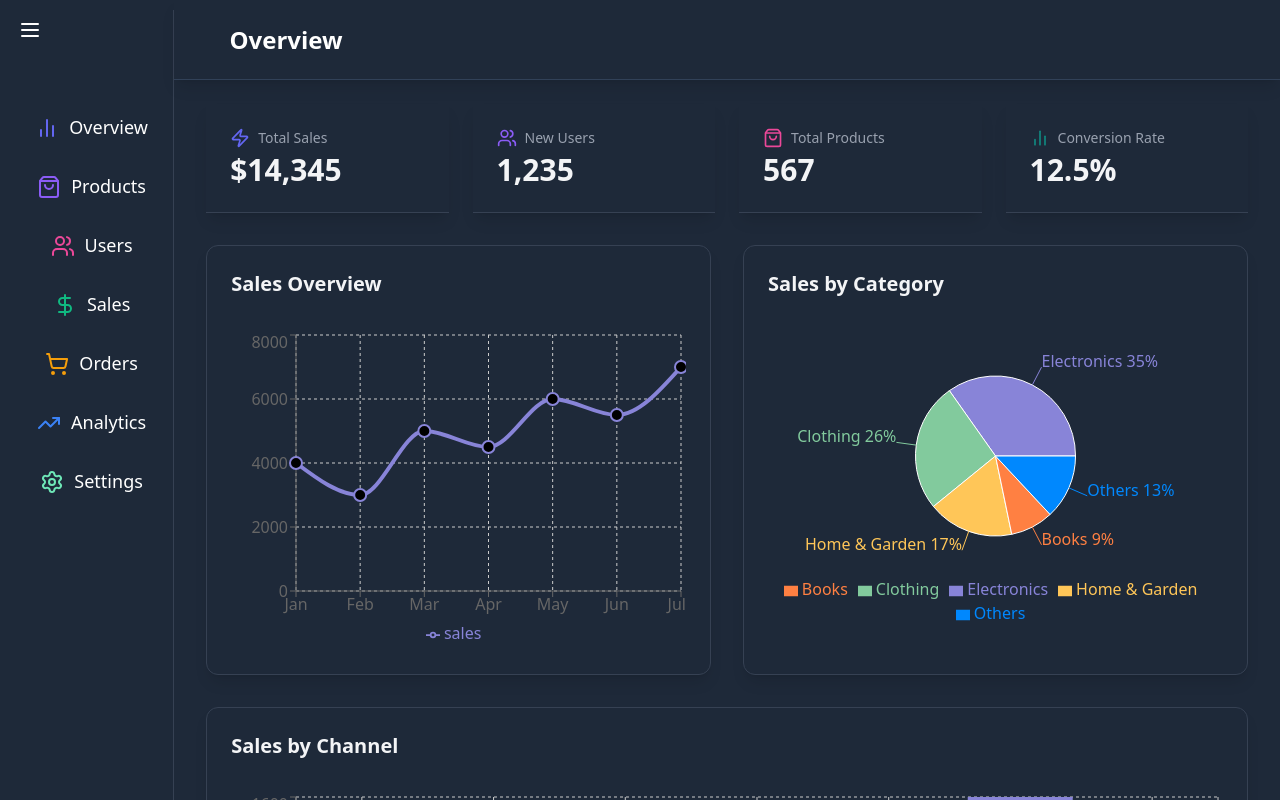
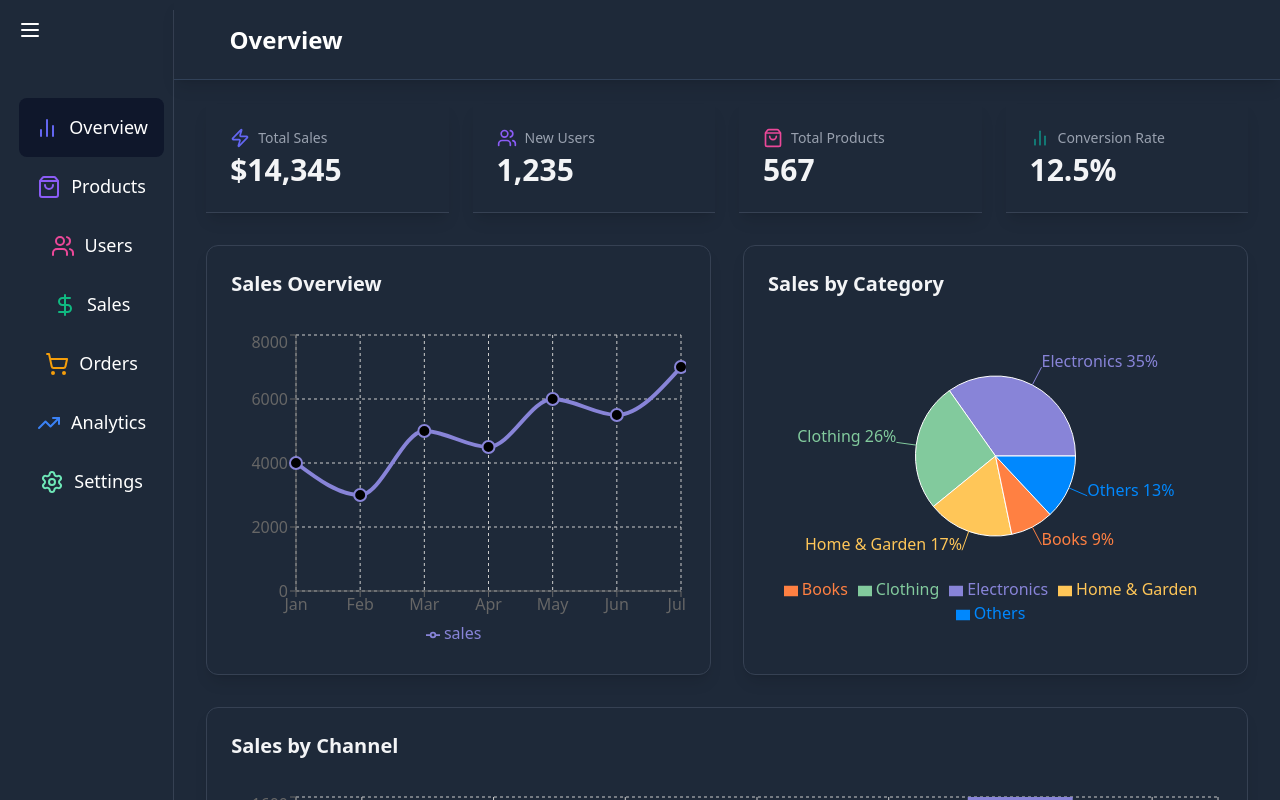
Before and after one commit to Bigbilly-github/Dashboard, a React (Vite) app: page / in a window 1280 px wide. Shown: the top 800 px of the page. Built offline with nearby package versions, Linux system fonts and the light colour scheme.

Commit message:
adding interaction to the navlinks in the sidebar so once one of them is clicked upon, it has a styling that reminds the user what page he or she is on

```diff
--- a/src/components/global/sidebar.jsx
+++ b/src/components/global/sidebar.jsx
@@ -1,7 +1,7 @@
 import { BarChart2, Bus, DollarSign, Menu, Settings, ShoppingBag, ShoppingCart, Train, TrendingUp, Users } from "lucide-react"
 import { useState } from "react"
 import { AnimatePresence, motion } from "framer-motion";
-import { Link } from "react-router-dom";
+import { NavLink } from "react-router-dom";
 
 
 
@@ -35,7 +35,9 @@ function Sidebar (){
                    <nav className="flex-grow mt-8 flex flex-col items-center ">
                                        {
                             SidebarItems.map((links,index)=>(
-                   <Link to={links.href}>  <motion.div key={index} whileHover={{scale: 1.1}} className={`flex  cursor-pointer items-center gap-[10px] p-4 justify-center transition-colors rounded-lg hover:bg-slate-900`}>
+                   <NavLink to={links.href} className={({ isActive }) =>`
+                   ${ isActive ? "bg-slate-900 rounded-lg" : ""
+                  }`}>  <motion.div key={index} whileHover={{scale: 1.1}} className={`flex  cursor-pointer items-center gap-[10px] p-4 justify-center transition-colors rounded-lg hover:bg-slate-900`}>
                               <links.icon size={24}  style={{color:links.color, minWidth:"20px"}} />
                                     <AnimatePresence>
                                         {sidebaropen && (
@@ -51,7 +53,7 @@ function Sidebar (){
 
 
 
-                                </motion.div></Link>
+                                </motion.div></NavLink>
 
 
 
```
